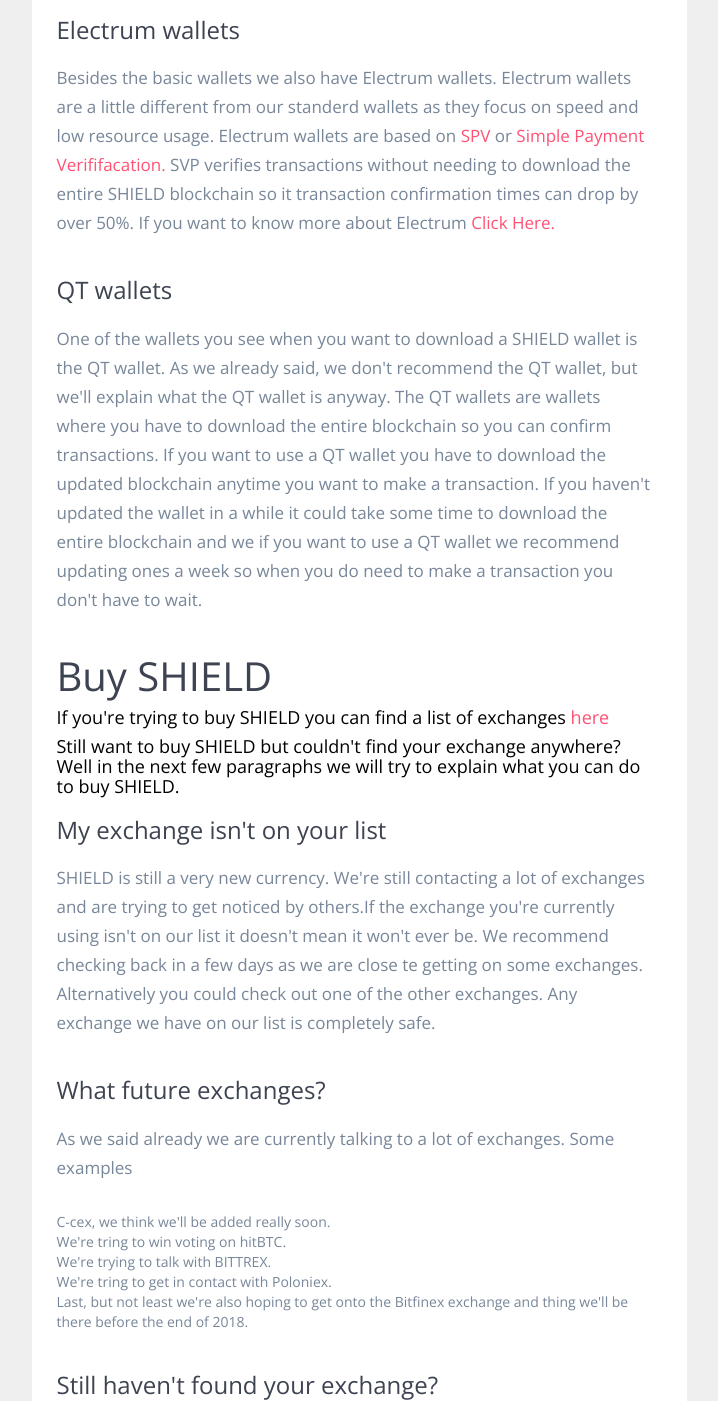
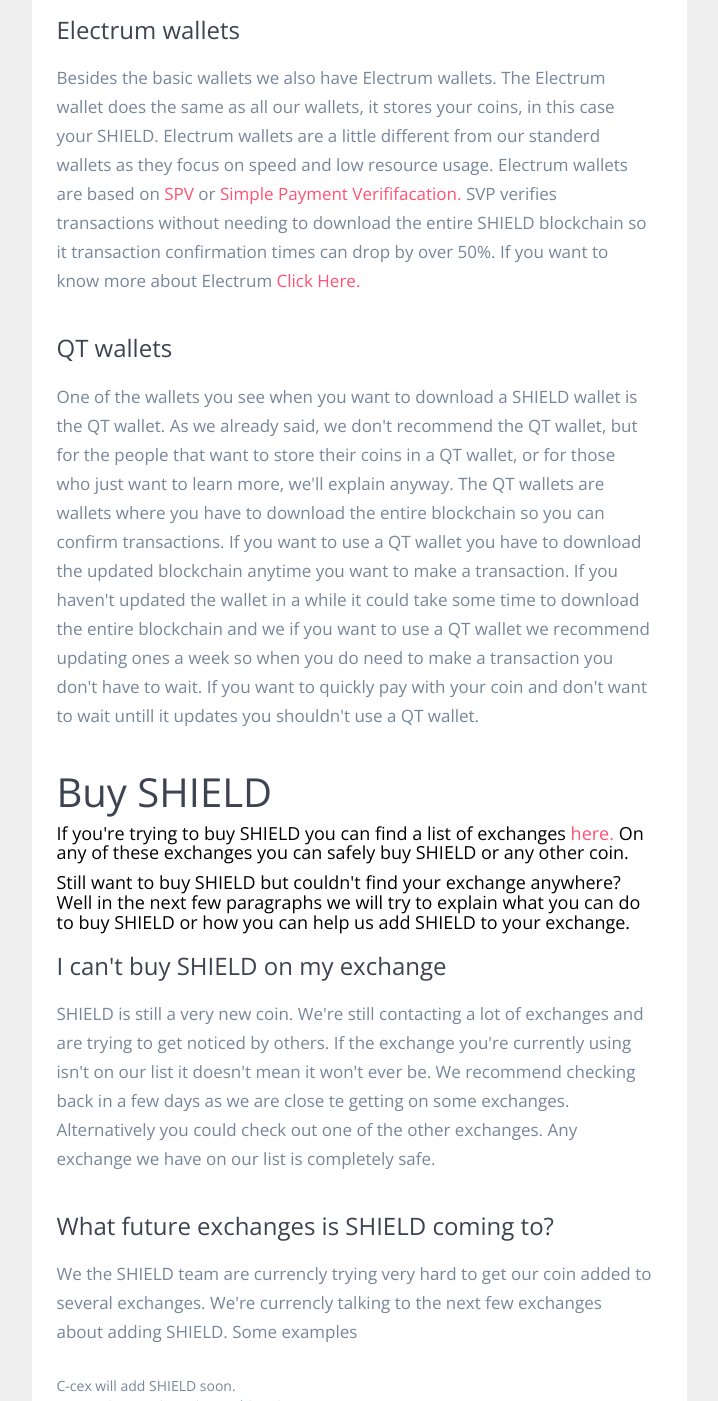
Before and after one commit to xxmds488/ShieldCoin.github.io, a plain HTML site: page About/index.html in a window 1280 px wide. Shown: the part 858-2259 px from the top of the page, without its empty margins (281-999 px from the left). Drawn offline with nearby package versions, Linux system fonts and the light colour scheme.

Commit message:
Update About page

```diff
--- a/About/index.html
+++ b/About/index.html
@@ -202,38 +202,38 @@
                     <li class="feature-item">
 						<h2 id="Wallets">Wallets</h2>
 						<h4 style="color:black">If you are looking for our wallets you can find them <a href="../Wallets" target="_blank">Here</a></h4>
-						<h4 style="color:black">Maybe you have noticed that we have diffrent wallets that you can download. Any of these wallets is a little diffrent. Some diffrences are obvious but some like the diffrence between the Electrum and QT wallet are a little less known. All of these diffrence between our wallets can be found in the following few paragraphs. If you have any more questions than you can contact us on <a href="https://twitter.com/SHIELDcurrency" target="_blank">Here</a> (More platforms to contact us on can be found <a href="#CU" target="_blank">here</a>)
+						<h4 style="color:black">Maybe you have noticed that we have diffrent wallets where you can safely store your SHIELD. Any of these wallets is a little diffrent. Some diffrences are obvious but some like the diffrence between the Electrum and QT wallet are a little less known. All of these diffrence between our wallets can be found in the following few paragraphs. If you have any more questions than you can contact us on <a href="https://twitter.com/SHIELDcurrency" target="_blank">Here</a> (More platforms to contact us on can be found <a href="#CU" target="_blank">here</a>)
 						<div class="feature-content">
                             <h3 id="stVSex">Standalone wallet VS Exchange wallet</h3>
-                            <p style="font-size:17px">If you go to an exchange like Bittrex or Bitfinex you can see that there is an easy option to keep your different coins stored there and maybe you don't understand why you would use anything else. Well there are some differences between the safety and accessibility. First of all a wallet on an exchange isn't all that bad, there are some positives for some people that outshine the negatives. <br> The positives of using a wallet on a exchange are ofcourse that you don't have to pay the miners fee to send coins to the exchange and back to your wallet when you want to sell. Having all your coins on an exchange also makes it that you can see your coins and price changes on one page. <br> Now into the negatives. An exchange could get hacked and exchange don't <u>have to</u> refund your stolen funds. Ofcourse your computer with the standalone could also get hacked. But if <u>you</u> don't do anything wrong you'll be completely safe.</p>
+                            <p style="font-size:17px">If you go to an exchange like Bittrex or Bitfinex you can see that there is an easy option to keep your different coins stored there and maybe you don't understand why you would use anything else. Well there are some differences between the safety and accessibility. First of all a wallet on an exchange isn't all that bad, there are some positives that for some people that outshine the negatives. <br> The positives of using a wallet on a exchange are ofcourse that you don't have to pay the miners fee to send coins to the exchange and back to your wallet when you want to sell. Having all your coins on an exchange also makes it that you can see your coins and price changes on one page. <br> Now into the negatives. An exchange could get hacked and exchange don't <u>have to</u> refund your stolen funds. Ofcourse your computer with the standalone could also get hacked. But if <u>you</u> don't do anything wrong you'll be completely safe.</p>
 						</div>
 						<div class="feature-content">
 							<h3 id="ElectWall">Electrum wallets</h3>
-							<p style="font-size:17px">Besides the basic wallets we also have Electrum wallets. Electrum wallets are a little different from our standerd wallets as they focus on speed and low resource usage. Electrum wallets are based on <a href="http://docs.electrum.org/en/latest/spv.html" target="_blank">SPV</a> or <a href="http://docs.electrum.org/en/latest/spv.html" target="_blank">Simple Payment Verififacation.</a> SVP verifies transactions without needing to download the entire SHIELD blockchain so it transaction confirmation times can drop by over 50%. If you want to know more about Electrum <a href="http://docs.electrum.org/en/latest/faq.html" target="_blank">Click Here.</a> </p>
+							<p style="font-size:17px">Besides the basic wallets we also have Electrum wallets. The Electrum wallet does the same as all our wallets, it stores your coins, in this case your SHIELD. Electrum wallets are a little different from our standerd wallets as they focus on speed and low resource usage. Electrum wallets are based on <a href="http://docs.electrum.org/en/latest/spv.html" target="_blank">SPV</a> or <a href="http://docs.electrum.org/en/latest/spv.html" target="_blank">Simple Payment Verififacation.</a> SVP verifies transactions without needing to download the entire SHIELD blockchain so it transaction confirmation times can drop by over 50%. If you want to know more about Electrum <a href="http://docs.electrum.org/en/latest/faq.html" target="_blank">Click Here.</a> </p>
 						</div>
 						<div class="feature-content">
 							<h3 id="QtWall">QT wallets</h3>
-							<p style="font-size:17px">One of the wallets you see when you want to download a SHIELD wallet is the QT wallet. As we already said, we don't recommend the QT wallet, but we'll explain what the QT wallet is anyway.
-								The QT wallets are wallets where you have to download the entire blockchain so you can confirm transactions. If you want to use a QT wallet you have to download the updated blockchain anytime you want to make a transaction. If you haven't updated the wallet in a while it could take some time to download the entire blockchain and we if you want to use a QT wallet we recommend updating ones a week so when you do need to make a transaction you don't have to wait.</p>
+							<p style="font-size:17px">One of the wallets you see when you want to download a SHIELD wallet is the QT wallet. As we already said, we don't recommend the QT wallet, but for the people that want to store their coins in a QT wallet, or for those who just want to learn more, we'll explain anyway.
+								The QT wallets are wallets where you have to download the entire blockchain so you can confirm transactions. If you want to use a QT wallet you have to download the updated blockchain anytime you want to make a transaction. If you haven't updated the wallet in a while it could take some time to download the entire blockchain and we if you want to use a QT wallet we recommend updating ones a week so when you do need to make a transaction you don't have to wait. If you want to quickly pay with your coin and don't want to wait untill it updates you shouldn't use a QT wallet.</p>
 						</div>
                     </li>
                 </ul>
 				<ul class="features-stack">
 					<li class="feature-item">
 						<h2 id="BuyShield">Buy SHIELD</h2>
-						<h4 style="color:black">If you're trying to buy SHIELD you can find a list of exchanges <a href="../Exchanges" target="_blank">here</a></h4>
-						<h4 style="color:black">Still want to buy SHIELD but couldn't find your exchange anywhere? Well in the next few paragraphs we will try to explain what you can do to buy SHIELD.</h4>
+						<h4 style="color:black">If you're trying to buy SHIELD you can find a list of exchanges <a href="../Exchanges" target="_blank">here.</a> On any of these exchanges you can safely buy SHIELD or any other coin.</h4>
+						<h4 style="color:black">Still want to buy SHIELD but couldn't find your exchange anywhere? Well in the next few paragraphs we will try to explain what you can do to buy SHIELD or how you can help us add SHIELD to your exchange.</h4>
 						<div class="feature-content">
-                            <h3 id="WhMyEx">My exchange isn't on your list</h3>
-                            <p style="font-size:17px">SHIELD is still a very new currency. We're still contacting a lot of exchanges and are trying to get noticed by others.If the exchange you're currently using isn't on our list it doesn't mean it won't ever be. We recommend checking back in a few days as we are close te getting on some exchanges. Alternatively you could check out one of the other exchanges. Any exchange we have on our list is completely safe.</p>
+                            <h3 id="WhMyEx">I can't buy SHIELD on my exchange</h3>
+                            <p style="font-size:17px">SHIELD is still a very new coin. We're still contacting a lot of exchanges and are trying to get noticed by others. If the exchange you're currently using isn't on our list it doesn't mean it won't ever be. We recommend checking back in a few days as we are close te getting on some exchanges. Alternatively you could check out one of the other exchanges. Any exchange we have on our list is completely safe.</p>
 						</div>
 						<div class="feature-content">
-                            <h3 id="CoExchanges">What future exchanges?</h3>
-                            <p style="font-size:17px">As we said already we are currently talking to a lot of exchanges.
+                            <h3 id="CoExchanges">What future exchanges is SHIELD coming to?</h3>
+                            <p style="font-size:17px">We the SHIELD team are currencly trying very hard to get our coin added to several exchanges. We're currencly talking to the next few exchanges about adding SHIELD.
                               Some examples
                               <ul>
                                 <li>
-                                  C-cex, we think we'll be added really soon.
+                                  C-cex will add SHIELD soon.
                                 </li>
                                 <li>
                                   We're tring to win voting on hitBTC.
@@ -251,21 +251,21 @@
 						</div>
 						<div class="feature-content">
                             <h3 id="StillNoExc">Still haven't found your exchange?</h3>
-                            <p style="font-size:17px">If it is the case that none of your exchanges aren't listed in our list of exchanges and isn't listed on the list of exchanges we're currently talking to than you can still try to contact us on any of the places listed <a href="#CU" target="_blank">here.</a> You could also try yourself to talk to your exchange directly.</p>
+                            <p style="font-size:17px">If it is the case that none of your exchanges are listed in our list of exchanges and your exchange isn't listed on the list of exchanges we're currently talking to than you can still try to contact us on any of the places listed <a href="#CU" target="_blank">here.</a> You could also try yourself to talk to your exchange directly.</p>
 						</div>
 					</li>
 				</ul>
 				<ul class="features-stack">
 					<li class="feature-item">
 						<h2 id="TRMAP">The Roadmap</h2>
-						<h4 style="color:black">Whe will be trying to explain here why we are developing our things listed on the <a href="../Roadmap" target="_blank">Roadmap.</a> </h4>
+						<h4 style="color:black">We will be trying to explain here why the SHIELD team is trying to do the upgrades to the coin we currently are in the process of making. You can find the SHIELD roadmap <a href="../Roadmap" target="_blank">here.</a> </h4>
 						<div class="feature-content">
                             <h3 id="CISC">Can the roadmap still change?</h3>
-                            <p style="font-size:17px">Anything we have listed on the roadmap will for sure be released. There could also ofcourse be some unforseen changes that set our cours slightly in a diffrent direction. Any changes will be made public immediatly when we make the decision.</p>
+                            <p style="font-size:17px">Anything we have listed on the roadmap will for sure be released. There could also ofcourse be some unforseen changes that set our cours slightly in a diffrent direction. Any changes will be made public immediatly when we make the decision. The SHIELD team is working hard on improving our coin and will not give up.</p>
 						</div>
 						<div class="feature-content">
                             <h3 id="WNW">Why new wallets?</h3>
-                            <p style="font-size:17px">Although the wallets we currently have aren't bad the Electrum wallets are in many ways better and easier to use. Although cryptocurrency are a anonymous alternative to normal fiat money, it isn't perfect yet. Using a tor/i2p wallet brings some upgrades to the anonymity of using cryptocurrency. Furthermore you ofcourse want to be able to acces your SHIELD on your phone. </p>
+                            <p style="font-size:17px">Although the wallets we currently have aren't bad the Electrum wallets are in many ways better and easier to use.Storing SHIELD or any other coin for that matter is easier to do on a Electrum wallet. Although cryptocurrency are a anonymous alternative to normal fiat money, it isn't perfect yet. Using a tor/i2p wallet brings some upgrades to the anonymity of using cryptocurrency. Furthermore you ofcourse want to be able to acces your SHIELD on your phone. </p>
 						</div>
 						<div class="feature-content">
                             <h3 id="WSMI">Why social-media intergration?</h3>
```
